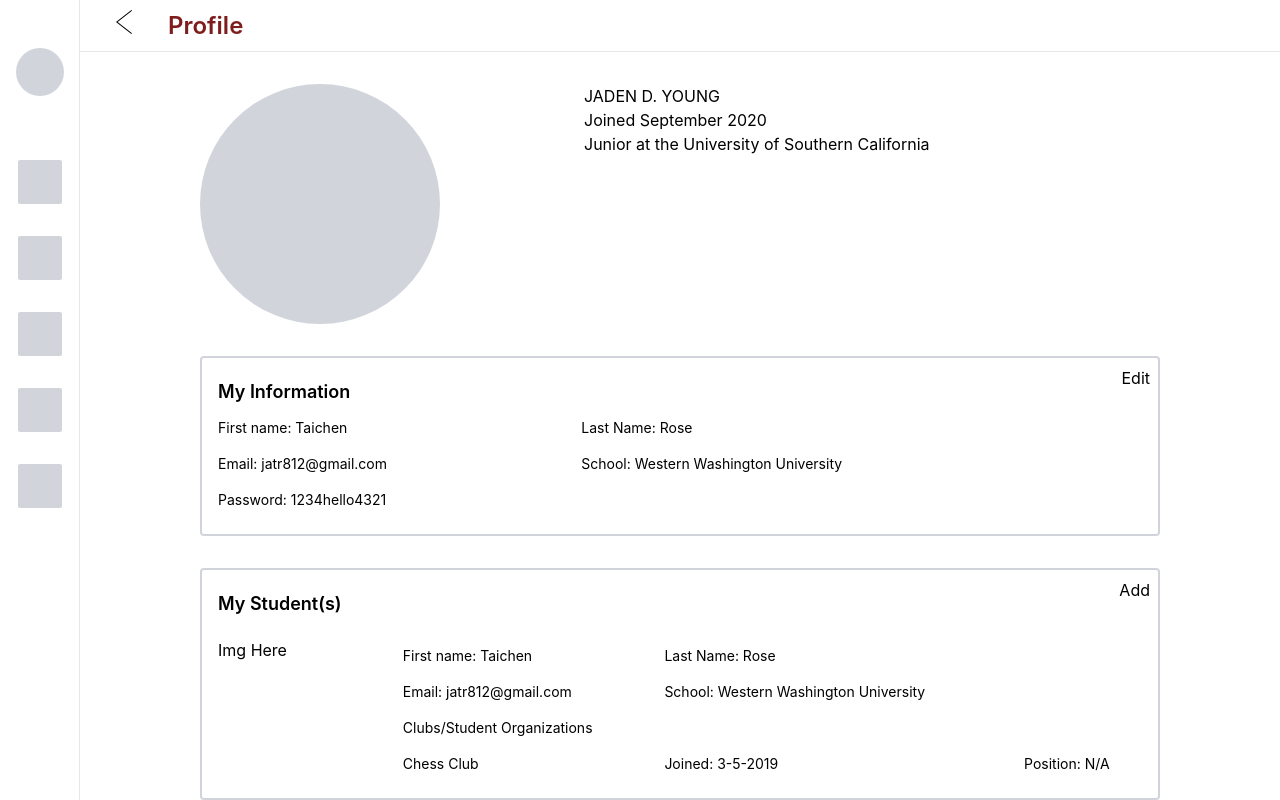
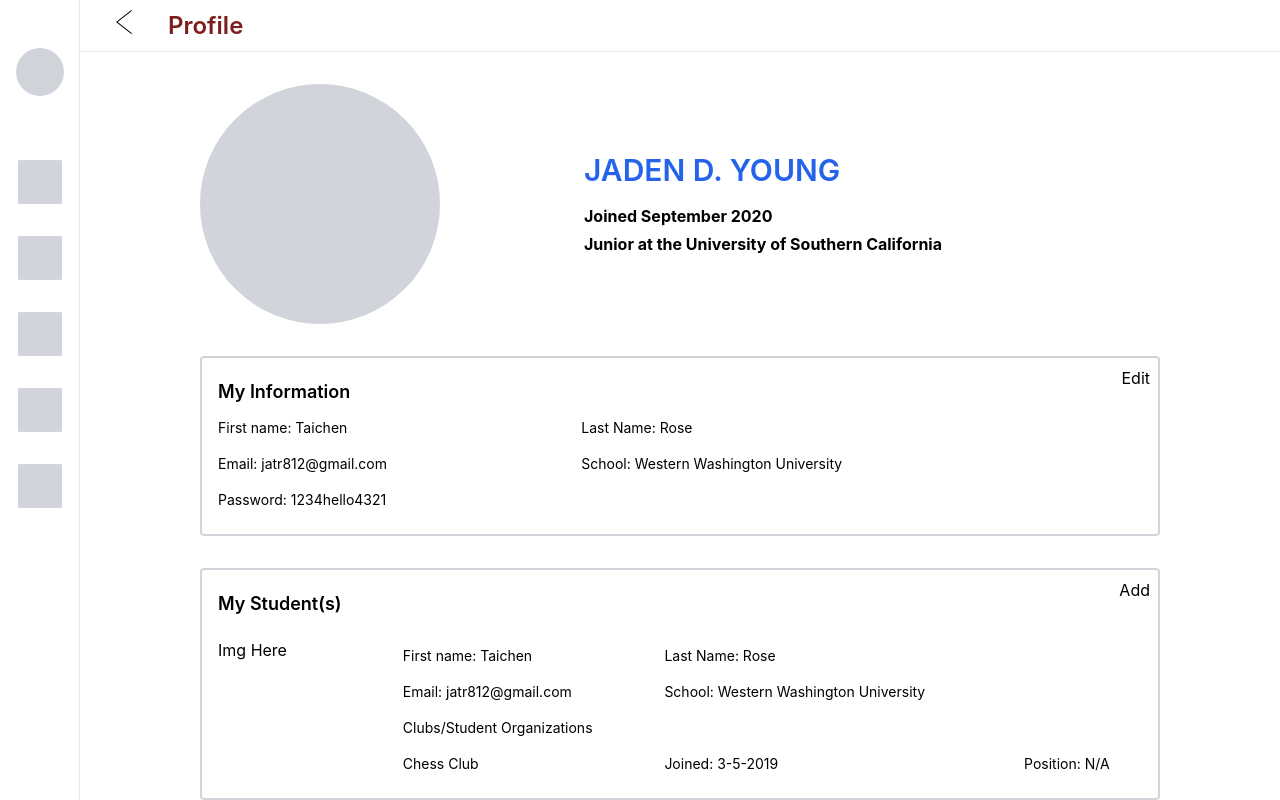
Before and after one commit to willsower/AcceptED, a Next.js app in the folder accepted/: page /dashboardShell in a window 1280 px wide. Built offline with nearby package versions, Linux system fonts and the light colour scheme.

Commit message:
Finished top of profile section

```diff
--- a/accepted/pages/Profiles/counselorProfile.js
+++ b/accepted/pages/Profiles/counselorProfile.js
@@ -10,10 +10,10 @@ function CounselorProfile() {
 
                     </div>
                 </div>
-                <div className = 'w-3/5'>
-                    <h3 className = ''>JADEN D. YOUNG</h3>
-                    <p className = ''>Joined September 2020</p>
-                    <p className = ''>Junior at the University of Southern California</p>
+                <div className = 'w-3/5 mt-auto mb-auto'>
+                    <h3 className = 'text-3xl font-semibold text-blue-600'>JADEN D. YOUNG</h3>
+                    <p className = 'font-bold mt-4'>Joined September 2020</p>
+                    <p className = 'font-bold mt-1'>Junior at the University of Southern California</p>
                 </div>
             </div>
             <div className = 'w-4/5 ml-auto mr-auto mt-4'>
```
